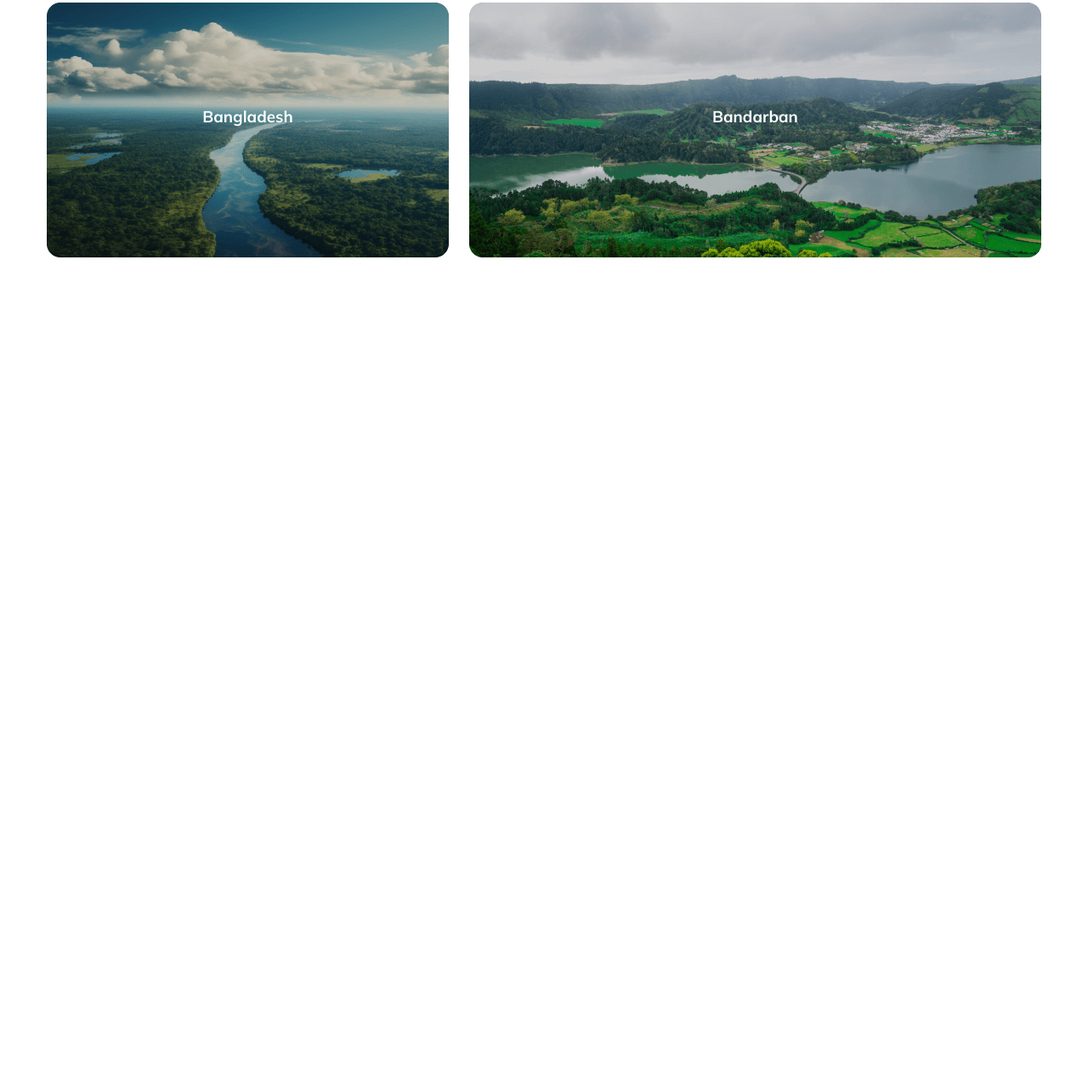
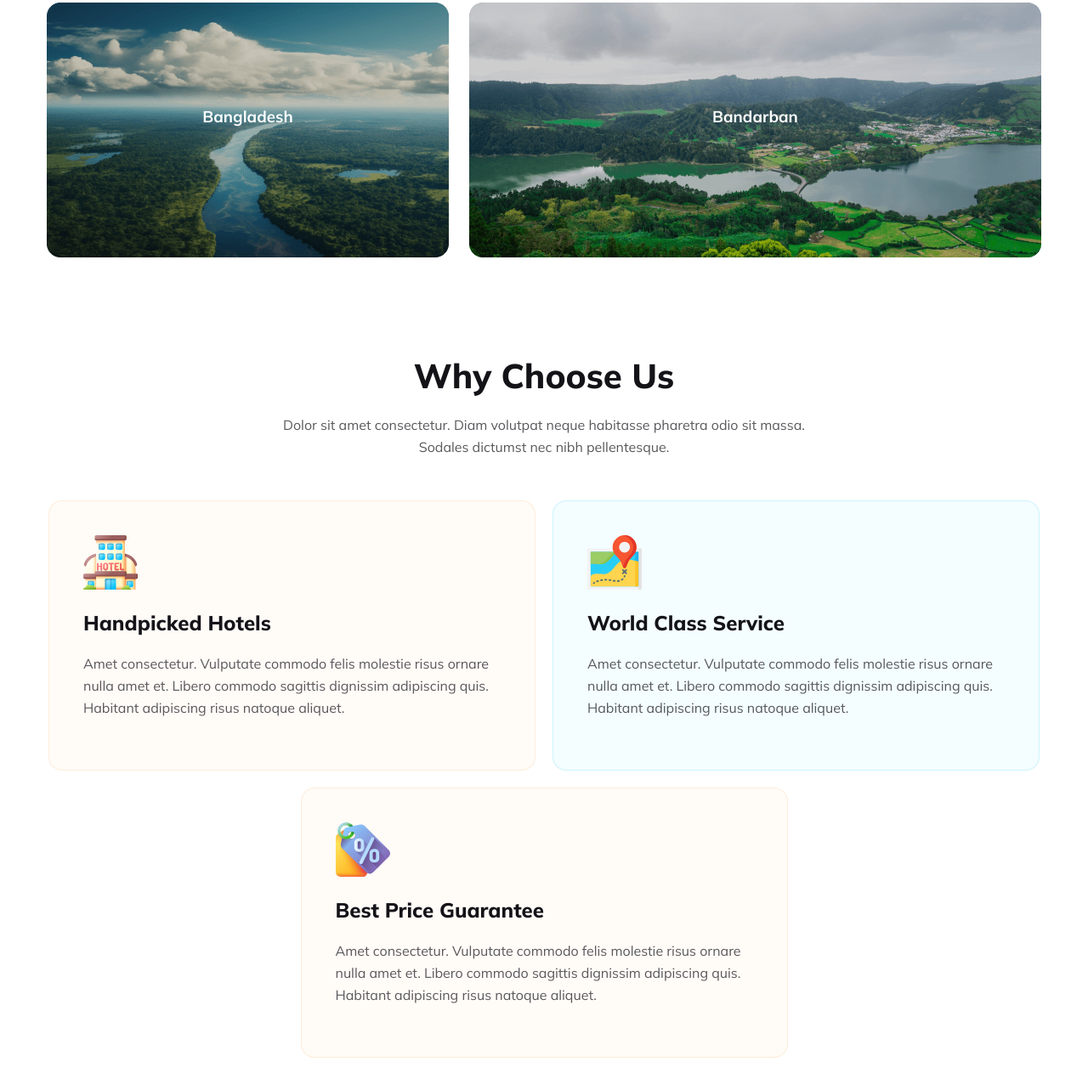
Before and after one commit to MD-Moniruzzaman-Arafat/web-project-4, a plain HTML site: page index.html in a window 1280 px wide. Shown: the part 2064-3347 px from the top of the page at 85% size. Before the commit the page ends 2431 px from the top, so only its background shows below. Drawn offline with Linux system fonts and the light colour scheme.

Commit message:
why choose us section design and responsive

```diff
--- a/index.html
+++ b/index.html
@@ -122,6 +122,35 @@
                 </div>
             </div>
         </section>
+
+        <!-- Why Choose Us -->
+        <section class="why-choose-us-container">
+            <div class="why-choose-us-title">
+                <h1>Why Choose Us</h1>
+                <p>Dolor sit amet consectetur. Diam volutpat neque habitasse pharetra odio sit massa. Sodales dictumst
+                    nec nibh pellentesque.</p>
+            </div>
+            <div class="why-choose-us-card-container">
+                <div class="why-choose-us-hotel-card">
+                    <img src="./Images/hotel 1.svg" alt="">
+                    <h3>Handpicked Hotels</h3>
+                    <p>Amet consectetur. Vulputate commodo felis molestie risus ornare nulla amet et. Libero commodo
+                        sagittis dignissim adipiscing quis. Habitant adipiscing risus natoque aliquet. </p>
+                </div>
+                <div class="why-choose-us-map-card">
+                    <img src="./Images/map 1.svg" alt="">
+                    <h3>World Class Service</h3>
+                    <p>Amet consectetur. Vulputate commodo felis molestie risus ornare nulla amet et. Libero commodo
+                        sagittis dignissim adipiscing quis. Habitant adipiscing risus natoque aliquet. </p>
+                </div>
+                <div class="why-choose-us-priceTag-card">
+                    <img src="./Images/price-tag 1.svg" alt="">
+                    <h3>Best Price Guarantee</h3>
+                    <p>Amet consectetur. Vulputate commodo felis molestie risus ornare nulla amet et. Libero commodo
+                        sagittis dignissim adipiscing quis. Habitant adipiscing risus natoque aliquet. </p>
+                </div>
+            </div>
+        </section>
     </main>
 
 </body>
--- a/style.css
+++ b/style.css
@@ -195,16 +195,19 @@ button {
     height: 100%;
 }
 
-.choose-your-destination-container {
+.choose-your-destination-container,
+.why-choose-us-container {
     padding: 50px 0;
 }
 
-.choose-your-destination-title {
+.choose-your-destination-title,
+.why-choose-us-title {
     max-width: 650px;
     margin: 0 auto;
 }
 
-.choose-your-destination-title h1 {
+.choose-your-destination-title h1,
+.why-choose-us-title h1 {
     text-align: center;
     margin-bottom: 20px;
     color: #131318;
@@ -214,7 +217,8 @@ button {
     line-height: normal;
 }
 
-.choose-your-destination-title p {
+.choose-your-destination-title p,
+.why-choose-us-title p {
     color: rgba(19, 19, 24, 0.70);
     text-align: center;
     font-family: Mulish;
@@ -245,6 +249,61 @@ button {
     color: #fff;
     text-align: center;
     width: 100%;
+}
+
+.why-choose-us-card-container {
+    display: flex;
+    flex-wrap: wrap;
+    justify-content: center;
+    gap: 20px;
+    margin-top: 50px;
+}
+
+.why-choose-us-card {
+    display: flex;
+    justify-content: space-between;
+}
+
+.why-choose-us-hotel-card,
+.why-choose-us-priceTag-card {
+    width: 573px;
+    /* height: 284px; */
+    border-radius: 16px;
+    border: 1px solid rgba(251, 181, 99, 0.20);
+    background: rgba(251, 181, 99, 0.05);
+    padding: 40px;
+}
+
+.why-choose-us-map-card {
+    width: 573px;
+    /* height: 284px; */
+    border-radius: 16px;
+    border: 1px solid rgba(41, 206, 246, 0.20);
+    background: rgba(41, 206, 246, 0.05);
+    padding: 40px;
+}
+
+.why-choose-us-hotel-card h3,
+.why-choose-us-priceTag-card h3,
+.why-choose-us-map-card h3 {
+    color: #131318;
+    font-size: 24px;
+    font-style: normal;
+    font-weight: 800;
+    line-height: normal;
+    margin: 20px 0;
+}
+
+.why-choose-us-hotel-card p,
+.why-choose-us-priceTag-card p,
+.why-choose-us-map-card p {
+    color: rgba(19, 19, 24, 0.70);
+    font-size: 16px;
+    font-style: normal;
+    font-weight: 400;
+    line-height: 26px;
+    /* 162.5% */
+    margin-bottom: 20px;
 }
 
 /* responsive design */
@@ -279,7 +338,9 @@ button {
         margin-bottom: 10px;
     }
 
-    .banner-container {
+    .banner-container,
+    .why-choose-us-container,
+    .choose-your-destination-container {
         margin: 0 10px;
     }
 
@@ -335,10 +396,6 @@ button {
         text-align: justify;
     }
 
-    .choose-your-destination-container {
-        margin: 0 10px;
-    }
-
     .destination-image {
         display: flex;
         flex-direction: column;
@@ -350,4 +407,28 @@ button {
         height: 170px;
         margin-bottom: 10px;
     }
+
+    .why-choose-us-hotel-card h3,
+    .why-choose-us-priceTag-card h3,
+    .why-choose-us-map-card h3 {
+        color: #131318;
+        font-size: 20px;
+        font-style: normal;
+        font-weight: 800;
+        line-height: normal;
+        margin: 20px 0;
+    }
+
+    .why-choose-us-hotel-card p,
+    .why-choose-us-priceTag-card p,
+    .why-choose-us-map-card p {
+        color: rgba(19, 19, 24, 0.70);
+        font-size: 16px;
+        font-style: normal;
+        font-weight: 400;
+        line-height: 26px;
+        /* 162.5% */
+        margin-bottom: 20px;
+        text-align: justify;
+    }
 }
```
Also changed, not shown: Images/hotel 1.svg (added), Images/map 1.svg (added), Images/price-tag 1.svg (added).
